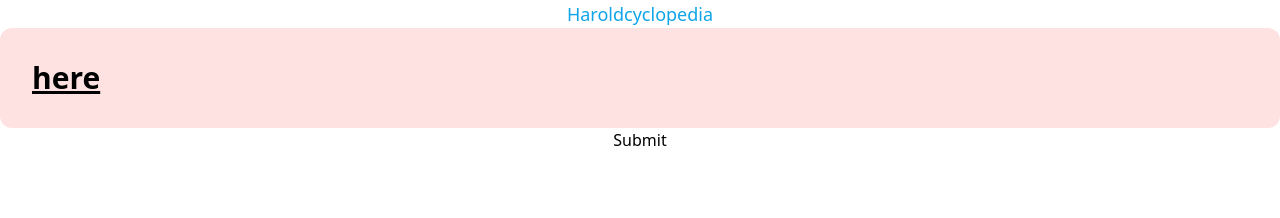
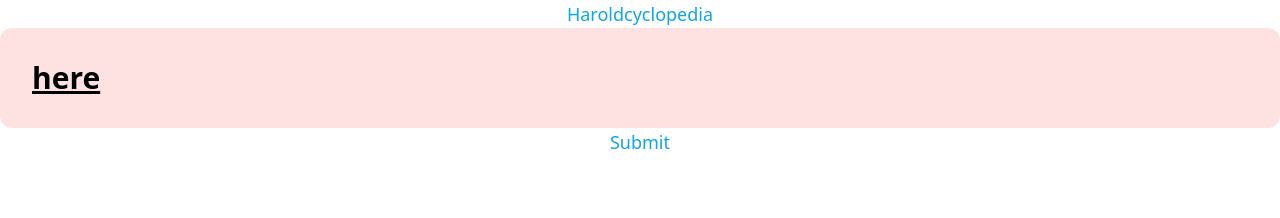
Before and after one commit to Vandhana-Mohan/haroldcyclopedia, a React (Create React App) app: page / in a window 1280 px wide. Shown: the top 218 px of the page. Built offline with nearby package versions, Linux system fonts and the light colour scheme.

Commit message:
css added to button

```diff
--- a/src/App.js
+++ b/src/App.js
@@ -5,7 +5,8 @@ function App() {
     <div className="App">
       <h1 className="text-sky-500 dark:text-sky-400 text-lg font-medium"> Haroldcyclopedia</h1>
       <p className="text-3xl font-bold underline md:flex bg-red-100 rounded-xl p-8">here</p>
-      <button>Submit</button>
+      <button className="text-sky-500 dark:text-sky-400 text-lg">Submit</button>
+
     </div>
   );
 }
```
